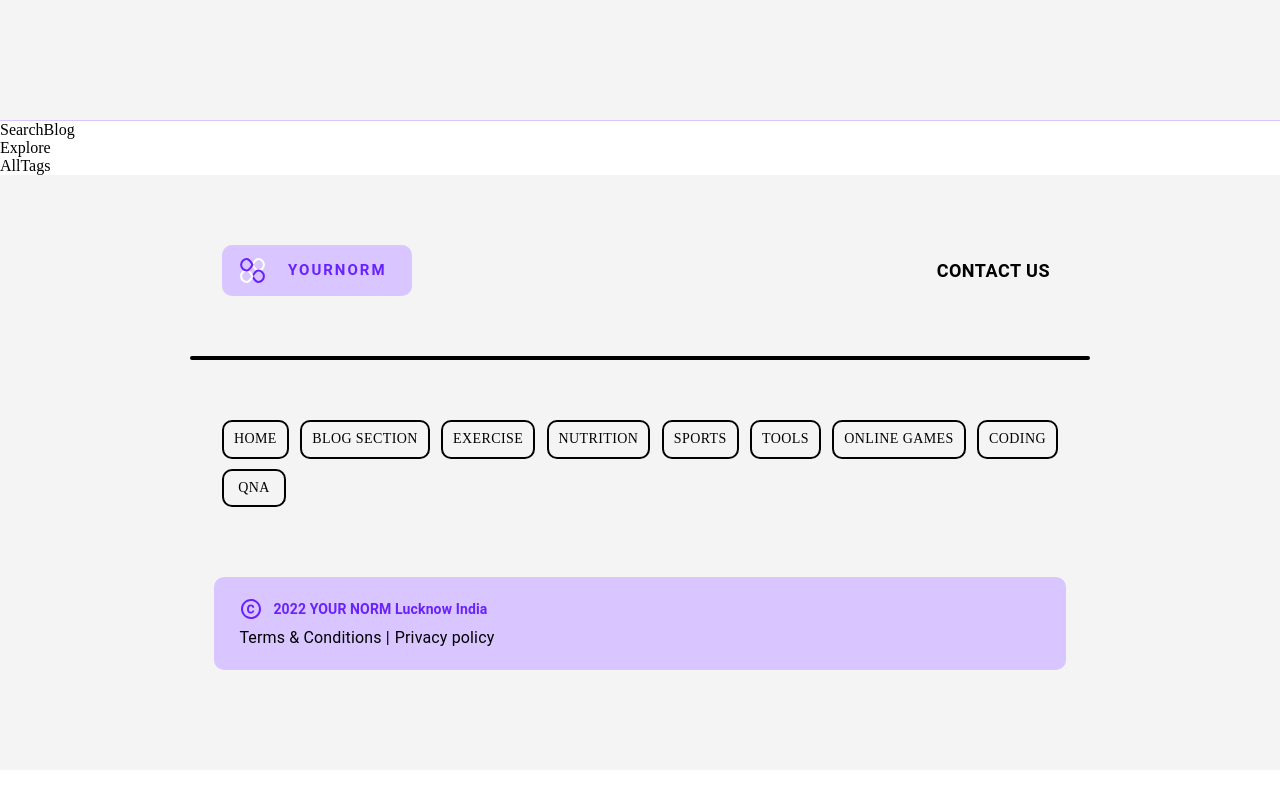
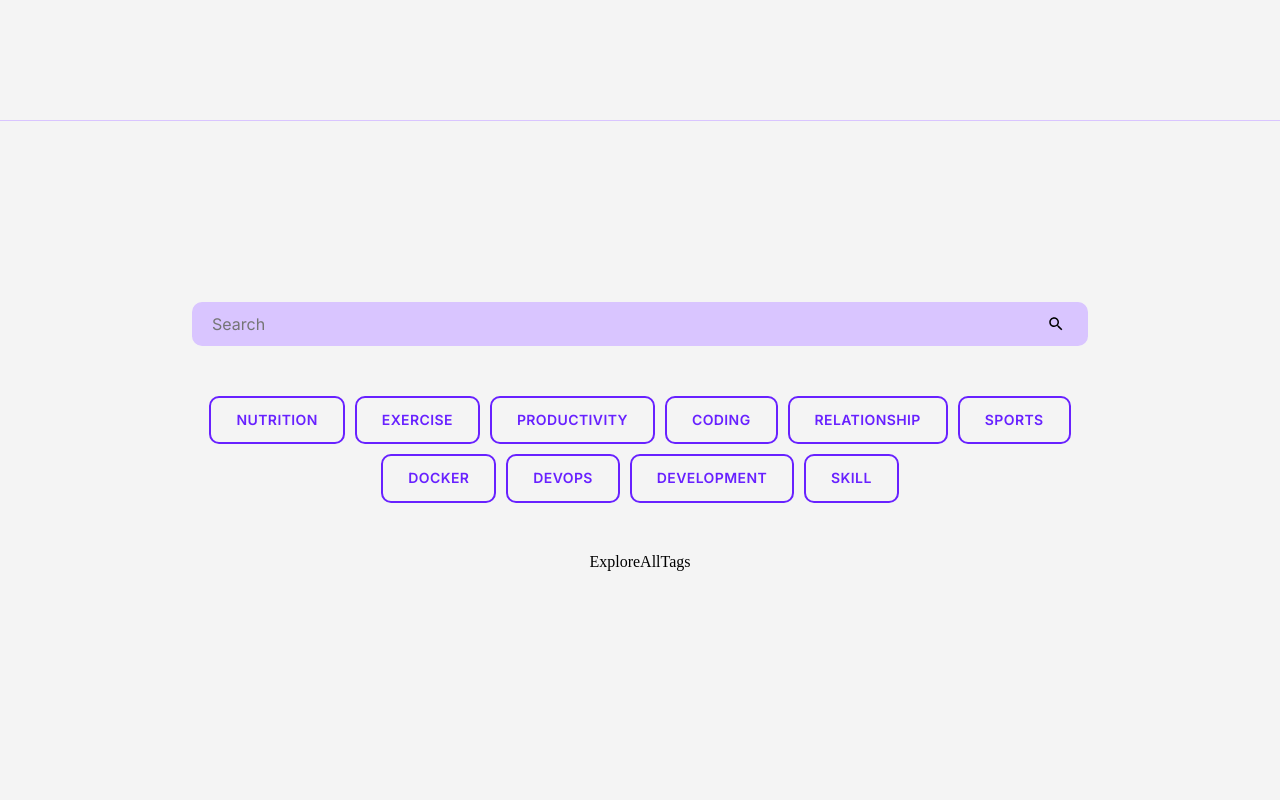
Before and after one commit to ArjunVarshney/Multipurpose-App, a React (Create React App) app in the folder client/: page /blog in a window 1280 px wide. Shown: the part 680-1480 px from the top of the page. Before the commit the page ends 1450 px from the top, so only its background shows below. Built offline with nearby package versions, Linux system fonts and the light colour scheme.

Commit message:
made search bar component

```diff
--- /dev/null
+++ b/client/src/Components/Library/widgets/SearchBar.jsx
@@ -0,0 +1,66 @@
+import React from "react";
+import { useContext } from "react";
+
+//context
+import { color } from "../../../Context/ColorContext";
+
+//mui components
+import Box from "@mui/material/Box";
+import Button from "@mui/material/Button";
+import { styled } from "@mui/material";
+import SearchIcon from "@mui/icons-material/Search";
+
+const SearchBar = () => {
+  const { secondaryBgColor, primaryTextColor } = useContext(color);
+
+  const searchBlogs = (e) => {
+    e.preventDefault();
+  };
+
+  const Form = styled(Box)({
+    display: "flex",
+    flexDirection: "row",
+    alignItems: "center",
+    borderRadius: "10px",
+    overflow: "hidden",
+  });
+
+  const SearchField = styled("input")({
+    margin: "0",
+    border: "none",
+    outline: "none",
+    padding: "12px 20px",
+    width: "100%",
+    background: secondaryBgColor,
+    fontSize: "16px",
+    fontFamily: "Inter",
+  });
+
+  return (
+    <Box style={{ width: "100%" }}>
+      <Form component="form" onSubmit={searchBlogs}>
+        <SearchField
+          id="search"
+          type="text"
+          name="search"
+          placeholder="Search"
+          autoComplete="off"
+          required
+        />
+        <Button type="submit" style={{ padding: "0", height: "100%" }}>
+          <SearchIcon
+            style={{
+              background: secondaryBgColor,
+              width: "100%",
+              padding: "13px 0",
+              color: primaryTextColor,
+              fontSize: "18px",
+            }}
+          />
+        </Button>
+      </Form>
+    </Box>
+  );
+};
+
+export default SearchBar;
--- a/client/src/Components/Pages/Blog.jsx
+++ b/client/src/Components/Pages/Blog.jsx
@@ -6,19 +6,32 @@ import SearchBlog from "../Subpages/Blog/SearchBlog";
 import Explore from "../Subpages/Blog/Explore";
 import AllTags from "../Subpages/Blog/AllTags";
 
+//Library components
+import SectionBox from "../Library/encapsulation/SectionBox";
+import ColBox from "../Library/encapsulation/ColBox";
+
 //mui components
 import Box from "@mui/material/Box";
 import { styled } from "@mui/material";
 
 const Blog = () => {
+  const RowBox = styled(Box)({
+    display: "flex",
+    flexDirection: "row",
+    marginTop: "50px",
+  });
   return (
     <>
       <Hero />
-      <SearchBlog />
-      <Box>
-        <Explore />
-        <AllTags />
-      </Box>
+      <SectionBox>
+        <ColBox>
+          <SearchBlog />
+          <RowBox>
+            <Explore />
+            <AllTags />
+          </RowBox>
+        </ColBox>
+      </SectionBox>
     </>
   );
 };
--- a/client/src/Components/Subpages/Blog/SearchBlog.jsx
+++ b/client/src/Components/Subpages/Blog/SearchBlog.jsx
@@ -1,9 +1,52 @@
-import React from 'react'
+import React from "react";
+
+//Libraray components
+import ColBox from "../../Library/encapsulation/ColBox";
+import Go from "../../Library/encapsulation/Go";
+import SearchBar from "../../Library/widgets/SearchBar";
+import OutlineBtn from "../../Library/widgets/OutlineBtn";
+
+//mui components
+import Box from "@mui/material/Box";
+import { styled } from "@mui/material";
 
 const SearchBlog = () => {
+  const tags = [
+    "Nutrition",
+    "Exercise",
+    "Productivity",
+    "Coding",
+    "Relationship",
+    "Sports",
+    "Docker",
+    "DevOps",
+    "Development",
+    "Skill",
+  ];
+
+  const Row = styled(Box)({
+    marginTop: "50px",
+    display: "flex",
+    flexDirection: "row",
+    flexWrap: "wrap",
+    justifyContent: "center",
+    gap: "10px",
+  });
+
   return (
-    <div>SearchBlog</div>
-  )
-}
+    <>
+      <SearchBar />
+      <Row>
+        {tags.map((tag, index) => {
+          return (
+            <Go to={`/blog?search=${tag.toLowerCase()}`} key={index}>
+              <OutlineBtn>{tag}</OutlineBtn>
+            </Go>
+          );
+        })}
+      </Row>
+    </>
+  );
+};
 
-export default SearchBlog
+export default SearchBlog;
--- a/client/src/Components/Subpages/Home/Trending.jsx
+++ b/client/src/Components/Subpages/Home/Trending.jsx
@@ -58,8 +58,8 @@ const Trending = () => {
         <Row>
           {tags.map((tag, index) => {
             return (
-              <Go to={`/blog?search=${tag.toLowerCase()}`}>
-                <OutlineBtn key={index}>{tag}</OutlineBtn>
+              <Go to={`/blog?search=${tag.toLowerCase()}`} key={index}>
+                <OutlineBtn>{tag}</OutlineBtn>
               </Go>
             );
           })}
```
